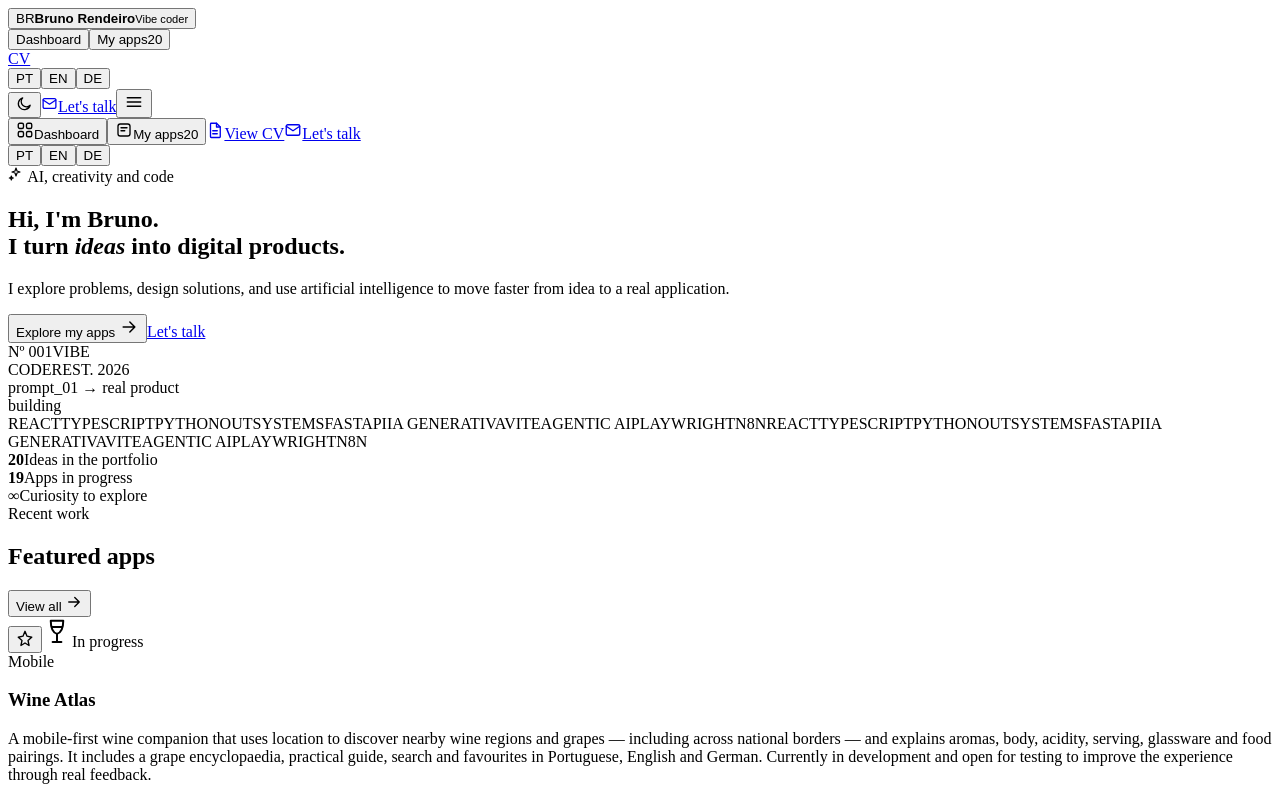
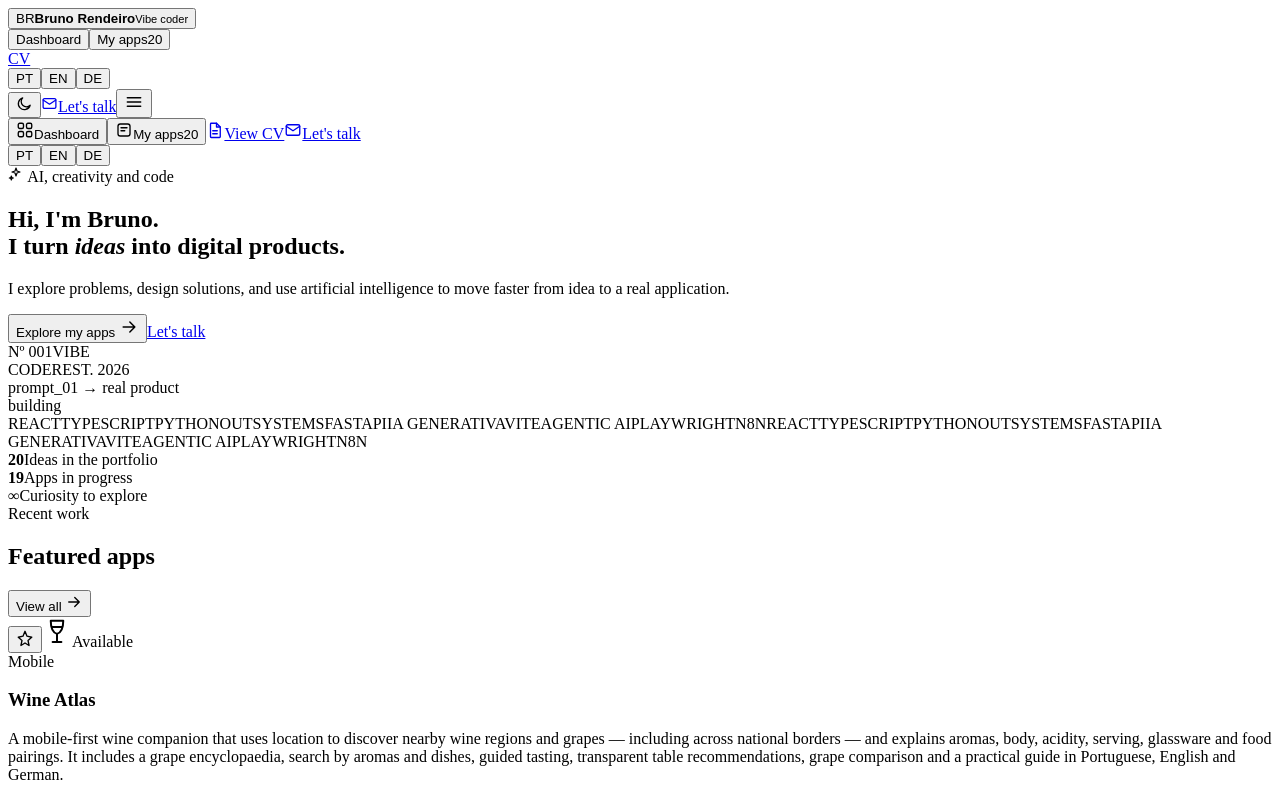
Before and after one commit to brunorendeiro/vibe-portfolio, a React (Vite) app: page / in a window 1280 px wide. Shown: the top 800 px of the page. Built offline with nearby package versions, Linux system fonts and the light colour scheme; the HTML template or start-up script is replaced by a standard one.

Commit message:
Mark Wine Atlas as available

```diff
--- a/src/data/apps.ts
+++ b/src/data/apps.ts
@@ -22,7 +22,7 @@ export const projects: Project[] = [
     id: 'wine-atlas',
     name: 'Wine Atlas',
     category: 'mobile',
-    status: 'building',
+    status: 'available',
     technologies: ['React', 'TypeScript', 'Vite', 'Geolocation API', 'i18n (PT/EN/DE)', 'Local Storage'],
     url: 'https://wine-atlas-eta.vercel.app/',
     accent: '#8f294b',
--- a/src/data/projectText.ts
+++ b/src/data/projectText.ts
@@ -3,7 +3,7 @@ import type { Locale } from '../i18n'
 // Descrições de cada projeto, traduzidas — a app usa o `id` do projeto (ver apps.ts) como chave.
 export const projectText: Record<Locale, Record<string, string>> = {
   pt: {
-    'wine-atlas': 'Um companheiro de vinho pensado primeiro para telemóvel: usa a localização para descobrir regiões vinícolas e castas próximas — incluindo países vizinhos — e explica aromas, corpo, acidez, serviço, copos e harmonizações. Inclui uma Castapédia, guia prático, pesquisa e favoritos, em português, inglês e alemão. Está em desenvolvimento e aberto a testes para melhorar a experiência com feedback real.',
+    'wine-atlas': 'Um companheiro de vinho pensado primeiro para telemóvel: usa a localização para descobrir regiões vinícolas e castas próximas — incluindo países vizinhos — e explica aromas, corpo, acidez, serviço, copos e harmonizações. Inclui Castapédia, pesquisa por aromas e pratos, prova guiada, recomendações transparentes para a mesa, comparação de castas e um guia prático, em português, inglês e alemão.',
     vibecheck: 'Quatro perguntas e um veredicto brutalmente honesto para descobrir se uma ideia merece ser construída. Nasceu da vontade de parar de perder fins de semana a construir coisas que ninguém pedia — antes de escrever uma linha de código a mais, vale a pena responder a estas quatro perguntas. Tudo corre no browser, sem conta nem servidor: escreves a ideia, respondes, e recebes o veredicto na hora.',
     'career-pilot': 'Um copiloto inteligente que simplifica a procura de emprego e ajuda a preparar candidaturas melhores. A ideia é reduzir o tempo gasto a adaptar o mesmo currículo a cada vaga, usando IA para sugerir ajustes relevantes ao anúncio concreto. Está em construção com Flutter, Supabase e a API da OpenAI.',
     sidequest: 'Pequenas missões de 5, 15 ou 30 minutos para quebrar a rotina e recuperar a curiosidade. Cada missão é um empurrão concreto para sair da inércia — experimentar algo novo, falar com um estranho, aprender uma palavra numa língua diferente — sem exigir grandes planos nem compromisso. Disponível em português, inglês e alemão, tudo guardado localmente no browser.',
@@ -25,7 +25,7 @@ export const projectText: Record<Locale, Record<string, string>> = {
     swissrate: 'Conversor entre Euro e Franco Suíço, pensado para usar no telemóvel no dia a dia. A taxa de câmbio fica guardada no aparelho, por isso continua a funcionar mesmo sem internet — útil para quem vive ou viaja entre a zona euro e a Suíça. Instalável como app (PWA) diretamente do browser, sem loja de aplicações.',
   },
   en: {
-    'wine-atlas': 'A mobile-first wine companion that uses location to discover nearby wine regions and grapes — including across national borders — and explains aromas, body, acidity, serving, glassware and food pairings. It includes a grape encyclopaedia, practical guide, search and favourites in Portuguese, English and German. Currently in development and open for testing to improve the experience through real feedback.',
+    'wine-atlas': 'A mobile-first wine companion that uses location to discover nearby wine regions and grapes — including across national borders — and explains aromas, body, acidity, serving, glassware and food pairings. It includes a grape encyclopaedia, search by aromas and dishes, guided tasting, transparent table recommendations, grape comparison and a practical guide in Portuguese, English and German.',
     vibecheck: 'Four questions and a brutally honest verdict on whether an idea is worth building. It came out of wanting to stop losing weekends building things nobody asked for — before writing a single extra line of code, these four questions are worth answering first. Everything runs in the browser, no account or server: write the idea, answer, get the verdict instantly.',
     'career-pilot': 'A smart copilot that simplifies the job search and helps you prepare stronger applications. The goal is to cut down the time spent tailoring the same resume to every posting, using AI to suggest changes relevant to that specific job ad. Currently in progress, built with Flutter, Supabase and the OpenAI API.',
     sidequest: '5, 15 or 30-minute missions to break the routine and get curious again. Each mission is a concrete nudge out of inertia — try something new, talk to a stranger, learn a word in a different language — without requiring big plans or commitment. Available in Portuguese, English and German, everything saved locally in the browser.',
@@ -47,7 +47,7 @@ export const projectText: Record<Locale, Record<string, string>> = {
     swissrate: 'A converter between Euro and Swiss Franc, built for daily use on your phone. The exchange rate is cached on the device, so it keeps working even without internet — handy for anyone living in or traveling between the eurozone and Switzerland. Installable as an app (PWA) straight from the browser, no app store needed.',
   },
   de: {
-    'wine-atlas': 'Ein Mobile-First-Weinbegleiter, der per Standort nahe Weinregionen und Rebsorten entdeckt — auch über Landesgrenzen hinweg — und Aromen, Körper, Säure, Servieren, Gläser und Speisenkombinationen erklärt. Mit Rebsorten-Enzyklopädie, praktischem Ratgeber, Suche und Favoriten auf Portugiesisch, Englisch und Deutsch. Noch in Entwicklung und offen für Tests, um die Erfahrung mit echtem Feedback zu verbessern.',
+    'wine-atlas': 'Ein Mobile-First-Weinbegleiter, der per Standort nahe Weinregionen und Rebsorten entdeckt — auch über Landesgrenzen hinweg — und Aromen, Körper, Säure, Servieren, Gläser und Speisenkombinationen erklärt. Mit Rebsorten-Enzyklopädie, Suche nach Aromen und Gerichten, geführter Verkostung, transparenten Empfehlungen zum Essen, Rebsortenvergleich und praktischem Ratgeber auf Portugiesisch, Englisch und Deutsch.',
     vibecheck: 'Vier Fragen und ein brutal ehrliches Urteil darüber, ob eine Idee es wert ist, gebaut zu werden. Entstanden aus dem Wunsch, keine Wochenenden mehr mit Dingen zu verschwenden, die niemand wollte — bevor du eine einzige Zeile Code zu viel schreibst, lohnt es sich, diese vier Fragen zu beantworten. Alles läuft im Browser, ohne Konto oder Server: Idee eingeben, antworten, sofort das Urteil erhalten.',
     'career-pilot': 'Ein intelligenter Co-Pilot, der die Jobsuche vereinfacht und bessere Bewerbungen vorbereiten hilft. Ziel ist es, die Zeit zu verkürzen, die man mit der Anpassung desselben Lebenslaufs an jede Stellenanzeige verbringt, indem KI relevante Änderungen zur konkreten Anzeige vorschlägt. Derzeit in Entwicklung, gebaut mit Flutter, Supabase und der OpenAI-API.',
     sidequest: '5-, 15- oder 30-minütige Missionen, um die Routine zu durchbrechen und wieder neugierig zu werden. Jede Mission ist ein konkreter Anstoß aus der Trägheit heraus — etwas Neues ausprobieren, mit einer fremden Person sprechen, ein Wort in einer anderen Sprache lernen — ohne große Pläne oder Verpflichtungen. Verfügbar auf Portugiesisch, Englisch und Deutsch, alles lokal im Browser gespeichert.',
```
